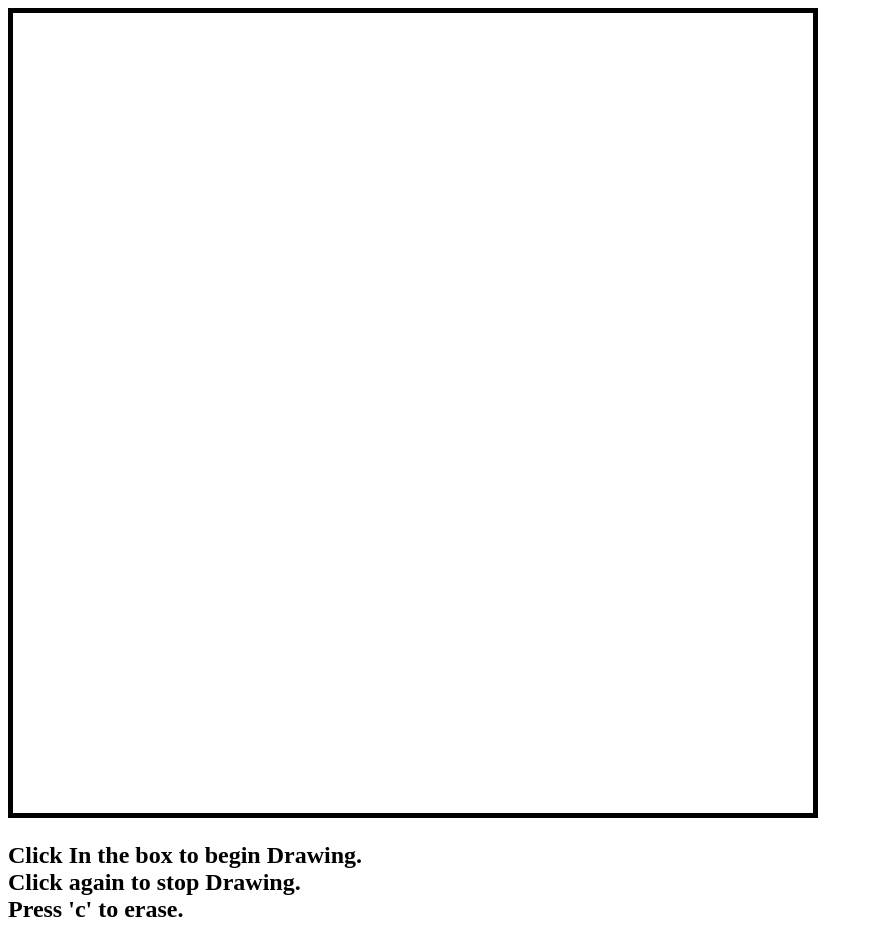
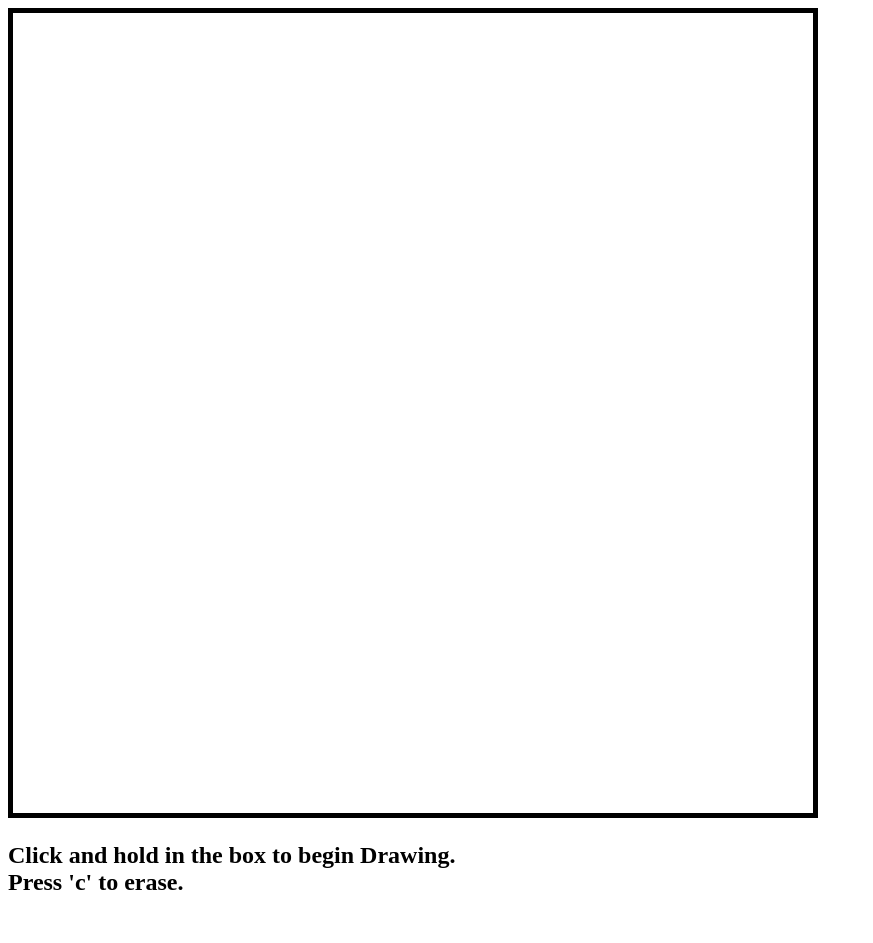
Before and after one commit to davidkorff/draw, a plain HTML site: page index.html in a window 1280 px wide. Shown: the whole page, without its empty margins (0-873 px from the left). After the commit the page ends 916 px from the top, so only its background shows below. Drawn offline with Linux system fonts and the light colour scheme.

Commit message:
changed instruciton

```diff
--- a/index.html
+++ b/index.html
@@ -6,9 +6,8 @@
   <body>
     <canvas id="myCanvas" width="800" height="800" style="border:5px solid #000000;"></canvas>
     <h2>
-      Click In the box to begin Drawing.<br>
-      Click again to stop Drawing.<br>
-      Press 'c' to erase.
+      Click and hold in the box to begin Drawing.<br>
+      Press 'c' to erase.<br>
     </h2>
     <script src="index.js"> </script>
   </body>
```
